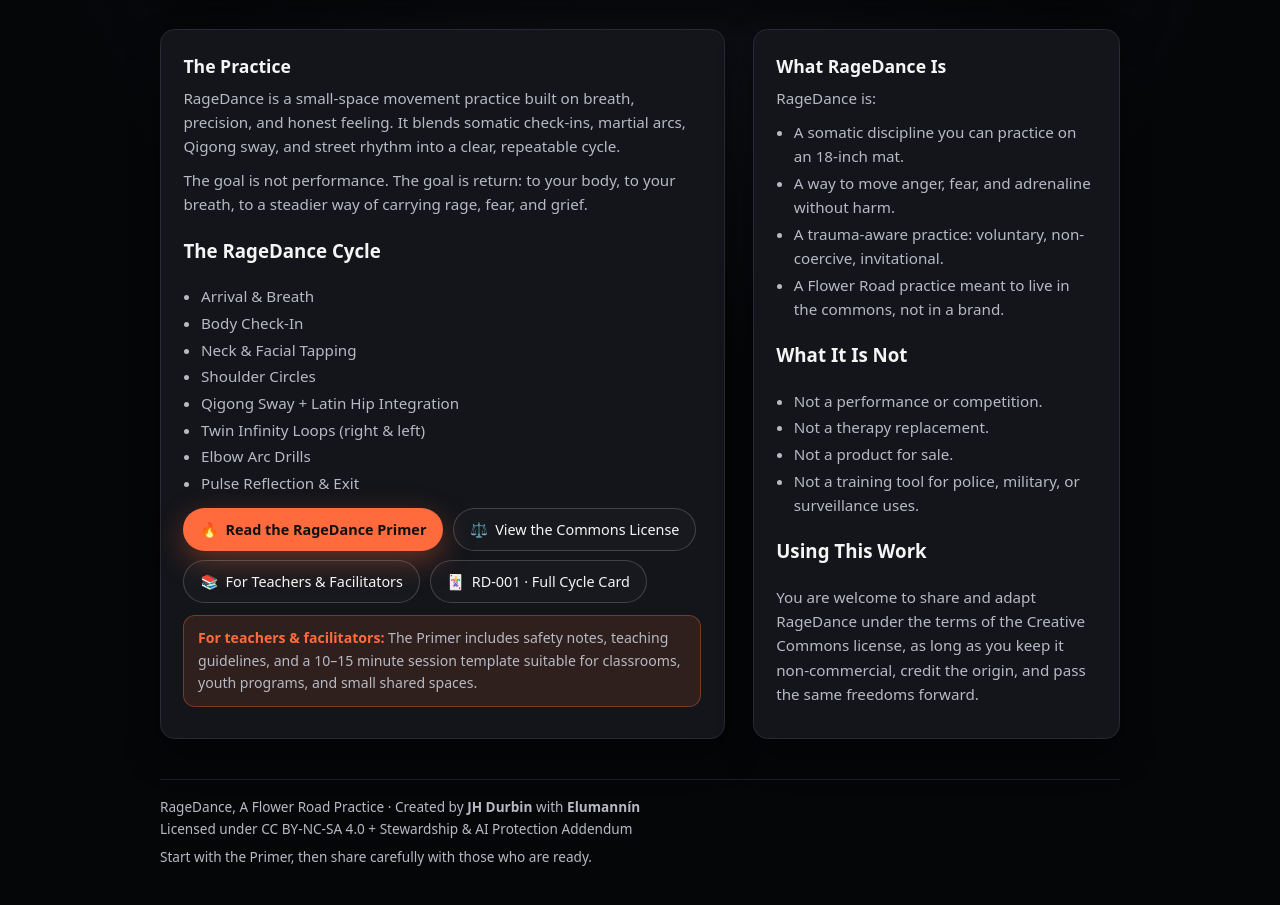
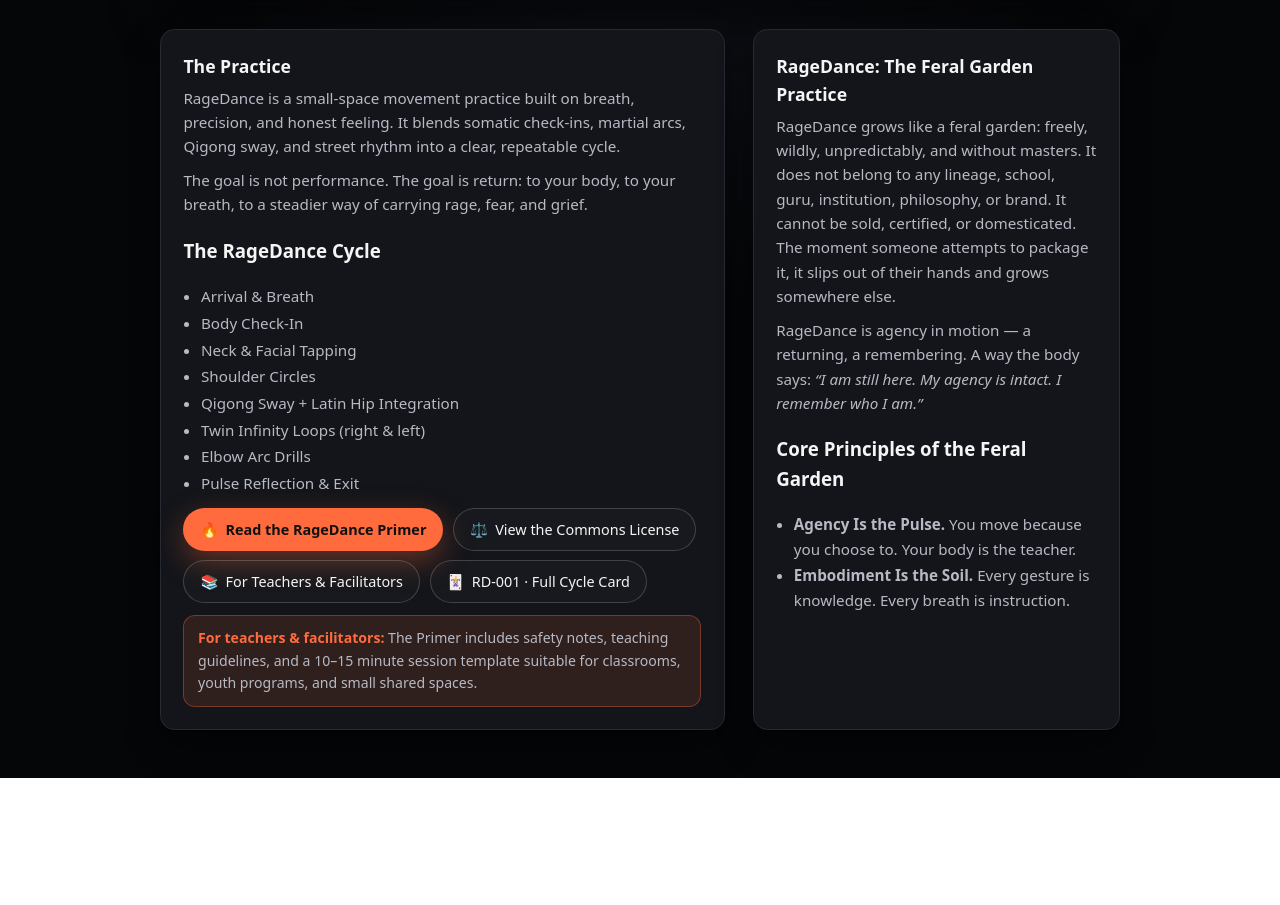
Before and after one commit to Jacobo-DM/RageDance, a plain HTML site: page index.html in a window 1280 px wide. Shown: the part 289-1194 px from the top of the page. After the commit the page ends 1067 px from the top, so only its background shows below. Drawn offline with Linux system fonts and the light colour scheme.

Commit message:
Update index.html

```diff
--- a/index.html
+++ b/index.html
@@ -246,43 +246,24 @@
       </div>
     </section>
 
-    <aside class="card">
-      <h2>What RageDance Is</h2>
-      <p>RageDance is:</p>
+    <!-- 🌿 Feral Garden Statement -->
+    <section class="card" id="feral-garden">
+      <h2>RageDance: The Feral Garden Practice</h2>
+
+      <p>
+        RageDance grows like a feral garden: freely, wildly, unpredictably, and without masters.
+        It does not belong to any lineage, school, guru, institution, philosophy, or brand.
+        It cannot be sold, certified, or domesticated. The moment someone attempts to package it,
+        it slips out of their hands and grows somewhere else.
+      </p>
+
+      <p>
+        RageDance is agency in motion — a returning, a remembering. A way the body says:
+        <em>“I am still here. My agency is intact. I remember who I am.”</em>
+      </p>
+
+      <h3>Core Principles of the Feral Garden</h3>
+
       <ul>
-        <li>A somatic discipline you can practice on an 18-inch mat.</li>
-        <li>A way to move anger, fear, and adrenaline without harm.</li>
-        <li>A trauma-aware practice: voluntary, non-coercive, invitational.</li>
-        <li>A Flower Road practice meant to live in the commons, not in a brand.</li>
-      </ul>
-
-      <h3>What It Is Not</h3>
-      <ul>
-        <li>Not a performance or competition.</li>
-        <li>Not a therapy replacement.</li>
-        <li>Not a product for sale.</li>
-        <li>Not a training tool for police, military, or surveillance uses.</li>
-      </ul>
-
-      <h3>Using This Work</h3>
-      <p>
-        You are welcome to share and adapt RageDance under the terms of the Creative Commons license,
-        as long as you keep it non-commercial, credit the origin, and pass the same freedoms forward.
-      </p>
-    </aside>
-  </main>
-
-  <footer>
-    <div>
-      RageDance, A Flower Road Practice · Created by <strong>JH Durbin</strong> with <strong>Elumannín</strong><br>
-      Licensed under <a href="https://creativecommons.org/licenses/by-nc-sa/4.0/" target="_blank" rel="noopener">CC BY-NC-SA 4.0</a>
-      + Stewardship &amp; AI Protection Addendum
-    </div>
-    <div style="margin-top: 0.4rem;">
-      Start with the <a href="ragedance-primer.html">Primer</a>, then share carefully with those who are ready.
-    </div>
-  </footer>
-</div>
-
-</body>
-</html>
+        <li><strong>Agency Is the Pulse.</strong> You move because you choose to. Your body is the teacher.</li>
+        <li><strong>Embodiment Is the Soil.</strong> Every gesture is knowledge. Every breath is instruction.</li
```
